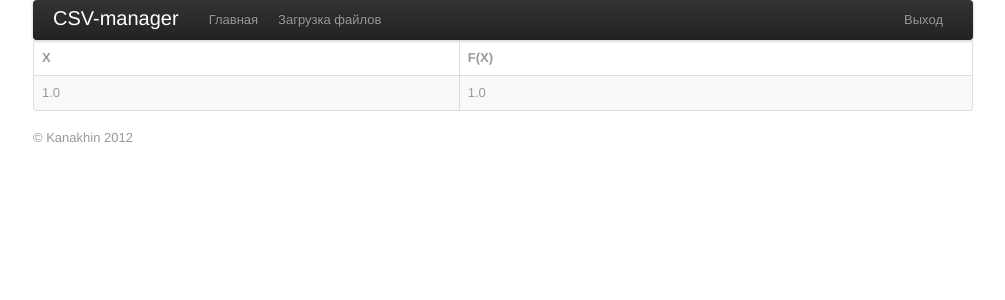
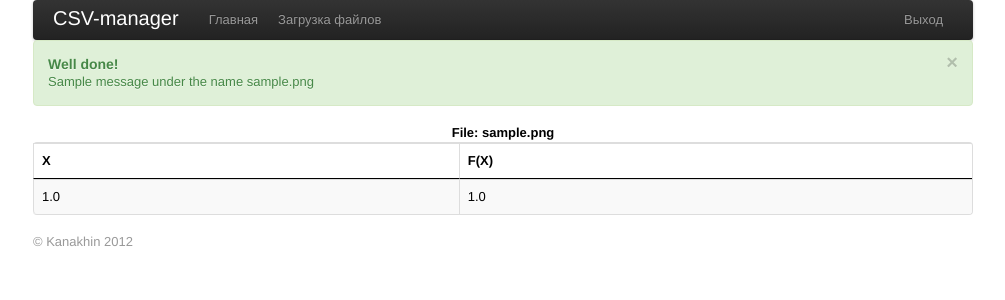
Before and after one commit to kkanahin/csv_manager, a Django app: page /file_view/1/ in a window 1280 px wide. Shown: the top 300 px of the page, without its empty margins (137-1142 px from the left). Run offline with Django 3.2, Linux system fonts and the light colour scheme; tables that the repository leaves empty hold one stand-in row (values such as "Sample post"); one stand-in notice (Sample message) is shown; parts of the project's set-up code (start-up, migrations or seed data) failed here and were passed over; some libraries are stand-ins or nearby versions.

Commit message:
Add message to file_view #24

```diff
--- a/csv_manager/settings.py
+++ b/csv_manager/settings.py
@@ -44,7 +44,7 @@ USE_I18N = True
 USE_L10N = True
 
 # If you set this to False, Django will not use timezone-aware datetimes.
-USE_TZ = True
+USE_TZ = False
 
 # Absolute filesystem path to the directory that will hold user-uploaded files.
 # Example: "/home/media/media.lawrence.com/media/"
--- a/files_manager/views.py
+++ b/files_manager/views.py
@@ -3,11 +3,11 @@ from django.shortcuts import render_to_response
 from django.contrib.auth.decorators import login_required
 from files_manager.forms import UploadFileForm
 from django.http import HttpResponseRedirect,Http404
-from files_manager.models import Func_var,Function
+from files_manager.models import Func_var,Function,CSVData
 from files_manager.file_handling import handle_uploaded_file
 from django.template import RequestContext
+from django.contrib import messages
 
-@login_required
 def file_list(request):
     return render_to_response('index.html',{'user':request.user})
 
@@ -18,7 +18,8 @@ def file_upload(request):
         if form.is_valid():
             added_file=handle_uploaded_file(request.FILES['upload_file'],\
                 request.POST['category'])
-            return HttpResponseRedirect('/view_file/%s/' % added_file)
+            messages.success(request,'File was uploaded succesfully ')
+            return HttpResponseRedirect('/file_view/%s/' % added_file)
     else:
         form = UploadFileForm()
     return render_to_response('upload.html',{'form':form},\
@@ -26,11 +27,14 @@ def file_upload(request):
 
 def file_view(request,file_id):
     template_variables={}
+
     template_variables['table_value']={}
     query_result=Function.objects.filter(variable__data=file_id).\
         values('variable','variable__variable','function').order_by('variable')
     if not query_result:
         raise Http404
+    template_variables['file_name']=CSVData.objects.values('name_file').\
+                                    get(id=file_id)['name_file']
     for fetch_raws in query_result:
        if not fetch_raws['variable'] in template_variables['table_value'].keys():
            template_variables['table_value'][fetch_raws['variable']]=[]
--- a/templates/file_view.html
+++ b/templates/file_view.html
@@ -1,7 +1,35 @@
 {% extends "base.html" %}
+{% block title %}{{ file_name }} {% endblock %}
+{% block extrastyle %}
+<style>
+.table-text {
+color: black;
+}
+th {
+border-bottom: 1px solid black;
+}
+
+</style>
+{% endblock %}
 {% block content %}
-<table class=" table table-striped table-bordered">
-     <thead>
+{% if messages %}
+    {% for message in messages %}
+    <div {% if message.tags %} class="alert alert-block alert-{{ message.tags }}"{% endif %}>
+    <a class="close" data-dismiss="alert">×</a>
+    {% if message.tags == "success" %}
+     <h4 class="alert-heading">Well done!</h4>
+    {% endif %}
+        {{ message }} under the name {{file_name }}
+    </div>
+    {% endfor %}
+{% endif %}
+<table class=" table table-striped table-bordered table-text">
+     <caption>
+       <b>
+    File: {{ file_name }}
+       </b>
+     </caption>
+     <thead >
         <tr>
        {% for number_head_column in column %}
            {% if forloop.first %}
```
